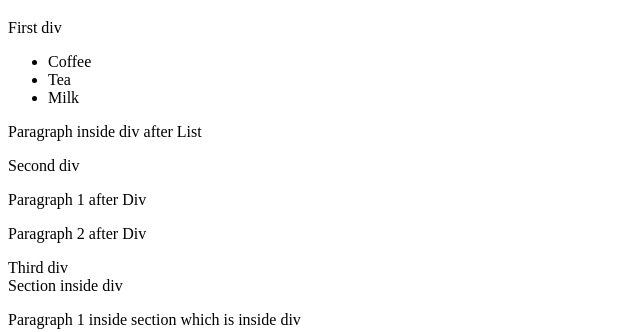
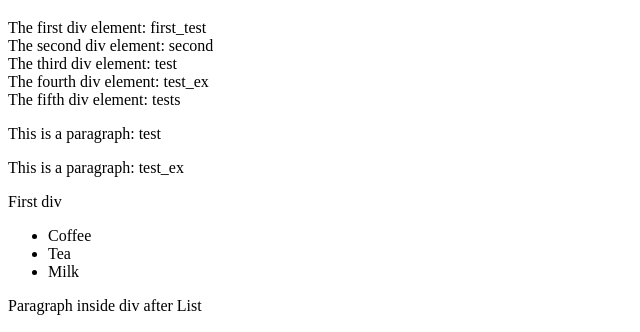
Before and after one commit to rhit-pascenby/280, a plain HTML site: page CSS_Selector_Practice_02/cssSelectors.html in a window 1280 px wide. Shown: the part 61-393 px from the top of the page, without its empty margins (0-640 px from the left). Drawn offline with Linux system fonts and the light colour scheme.

Commit message:
Finished parctice 2

```diff
--- a/CSS_Selector_Practice_02/cssSelectors.html
+++ b/CSS_Selector_Practice_02/cssSelectors.html
@@ -5,10 +5,71 @@
 <title>Selectors</title>
 <style>
 
+
+/* * {
+background: yellow;
+} */
+
+/* p {
+background: yellow;
+} */
+
+/* p.intro {
+background: yellow;
+} */
+
+/* p, h1 {
+background: yellow;
+} */
+
+/* div p {
+background: yellow;
+} */
+
+/* div > p {
+background: yellow;
+} */
+
+/* div + p {
+background: yellow;
+} */
+
+/* div ~ p {
+background: yellow;
+} */
+
+
+/* div[class^="test"] {
+  background-color:lightgreen;
+  /* This highlights all divs that starts with "test" } */
+
+/* div[class$="test"] {
+  background-color:lightgreen;
+  /* Highlights div that ends with "test" }*/
+
+  /* div[class*="test"] {
+  background-color:lightgreen;
+  /* Highlights div that includes "test" } */
+
+  /* div[class~="test"] {
+  background-color:green;
+  /* highlights div that is named "div" } */
+
+
+
+
 </style>
 </head>
 <body>
 <h1>CSS Selectors: Elements</h1>
+<div class="first_test">The first div element: first_test</div>
+<div class="second">The second div element: second</div>
+<div class="test">The third div element: test</div>
+<div class="test_ex">The fourth div element: test_ex</div>
+<div class="tests">The fifth div element: tests</div>
+<p class="test">This is a paragraph:  test</p>
+<p class="test_ex">This is a paragraph: test_ex</p>
+
 <div>First div
 <ul>
   <li>Coffee</li>
```
